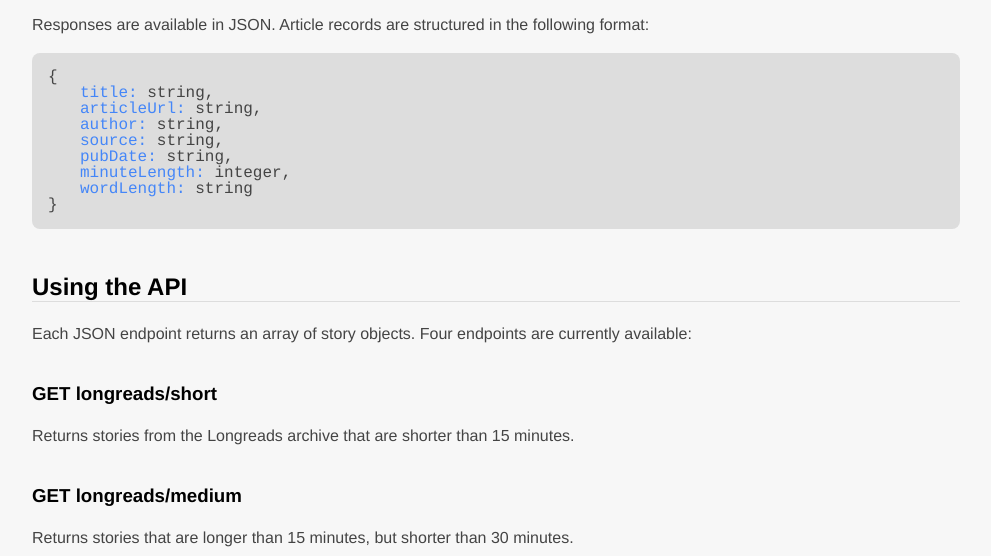
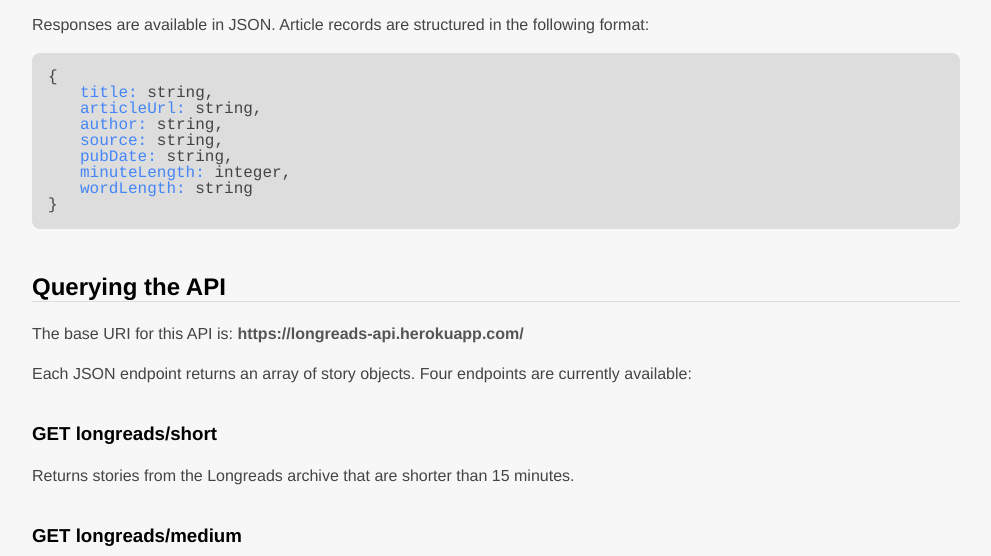
Before and after one commit to auroranou/node-longreads-api, a website: page public/index.html in a window 1280 px wide. Shown: the part 244-800 px from the top of the page, without its empty margins (152-1143 px from the left). Drawn offline with Linux system fonts and the light colour scheme.

Commit message:
add link to docs

```diff
--- a/public/index.html
+++ b/public/index.html
@@ -20,7 +20,8 @@
 				<em>wordLength:</em> string<br>
 			}
 		</p>
-		<h2>Using the API</h2>
+		<h2>Querying the API</h2>
+		<p>The base URI for this API is: <a href="https://longreads-api.herokuapp.com/">https://longreads-api.herokuapp.com/</a></p>
 		<p>Each JSON endpoint returns an array of story objects. Four endpoints are currently available: </p>
 		<h3>GET longreads/short</h3>
 		<p>Returns stories from the Longreads archive that are shorter than 15 minutes.</p>
```
Also changed, not shown: app.js (indentation only).
